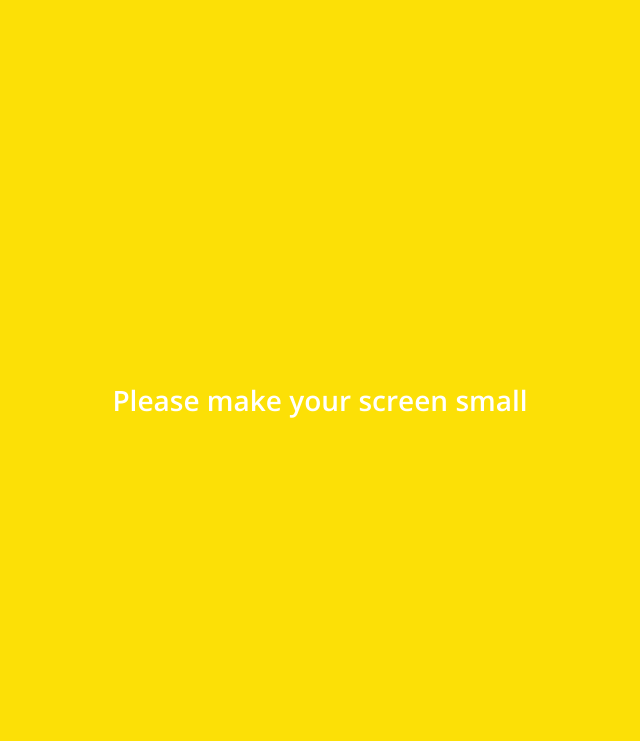
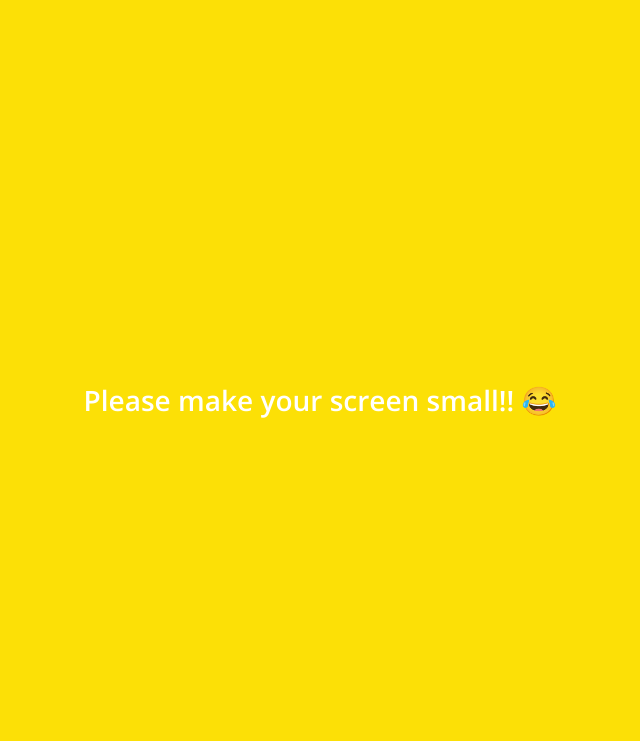
Before and after one commit to YEOLEAP/kakao-clone-v2.0, a plain HTML site: page chat.html in a window 1280 px wide. Shown: the top 741 px of the page, without its empty margins (320-960 px from the left). Drawn offline with nearby package versions, Linux system fonts and the light colour scheme.

Commit message:
added emoji
😂

```diff
--- a/chat.html
+++ b/chat.html
@@ -94,7 +94,7 @@
     </div>
     <div class="bigScreen">
         <span class="bigScreen__text">
-            Please make your screen small
+            Please make your screen small!! 😂
         </span>
     </div>
 </body>
```
Also changed, not shown: find.html (+1 -1 lines), friends.html (+1 -1 lines), more.html (+1 -1 lines), settings.html (+1 -1 lines).
